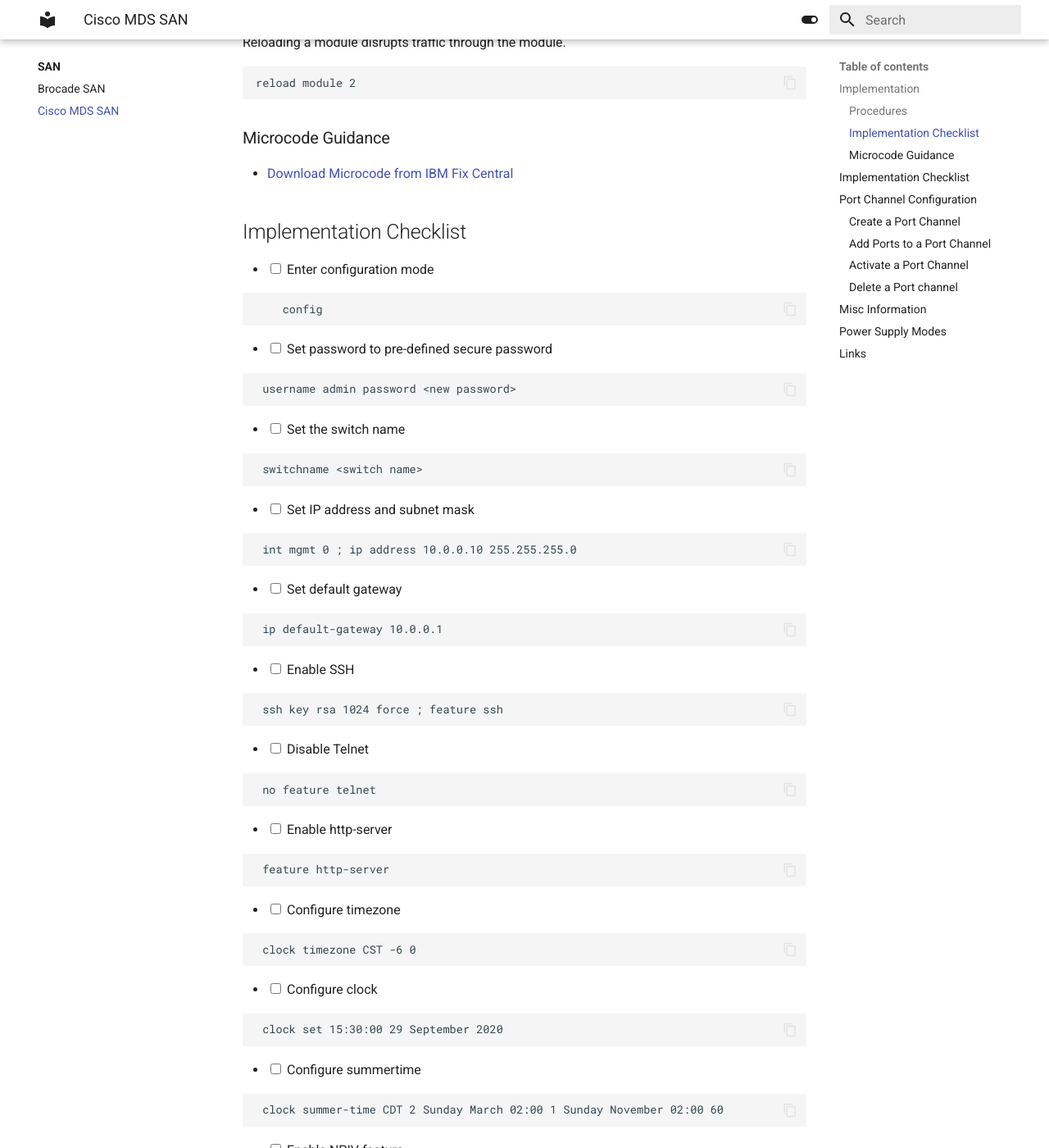
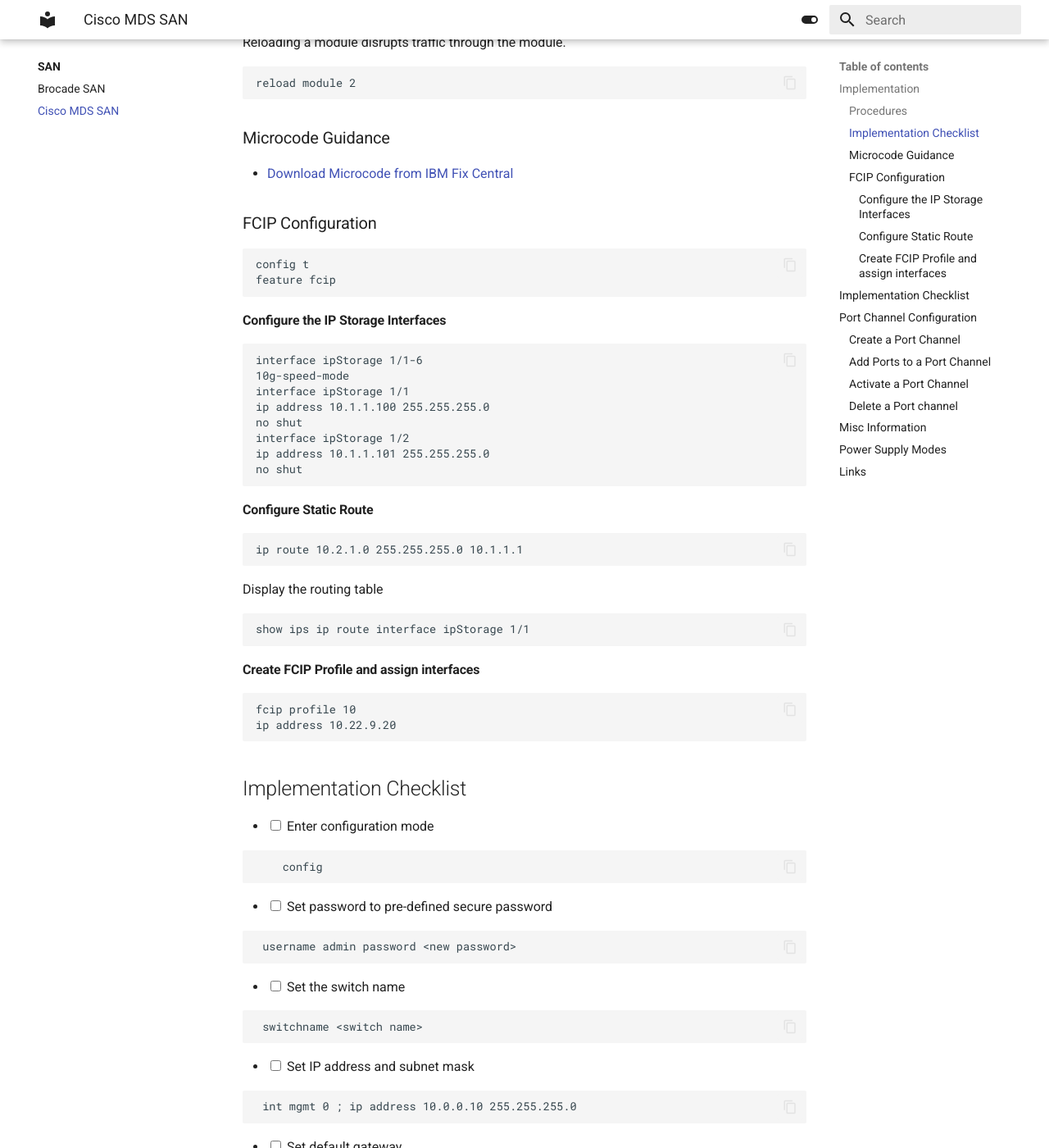
Before and after one commit to rickkoe/worknotes, an MkDocs documentation site: the page built from docs/SAN/cisco-mds.md, in a window 1280 px wide and 1400 px high, scrolled down 1117 px. Shown: the whole window at 82% size. Built offline with MkDocs 1.6.1 and Material for MkDocs 9.7.7, drawn with Linux system fonts in a browser that asks for light colours.

Commit message:
cisco FCIP

````diff
--- a/docs/SAN/cisco-mds.md
+++ b/docs/SAN/cisco-mds.md
@@ -50,11 +50,41 @@
 ```
 reload module 2
 ```
-
-
 ### Microcode Guidance
 
 - [Download Microcode from IBM Fix Central](https://www.ibm.com/support/fixcentral)
+### FCIP Configuration
+```
+config t
+feature fcip
+```
+#### Configure the IP Storage Interfaces
+```
+interface ipStorage 1/1-6
+10g-speed-mode
+interface ipStorage 1/1
+ip address 10.1.1.100 255.255.255.0
+no shut
+interface ipStorage 1/2
+ip address 10.1.1.101 255.255.255.0
+no shut
+```
+
+#### Configure Static Route
+```
+ip route 10.2.1.0 255.255.255.0 10.1.1.1
+```
+Display the routing table
+```
+show ips ip route interface ipStorage 1/1
+```
+#### Create FCIP Profile and assign interfaces
+```
+fcip profile 10
+ip address 10.22.9.20
+
+```
+
 
 ## Implementation Checklist
 
````
